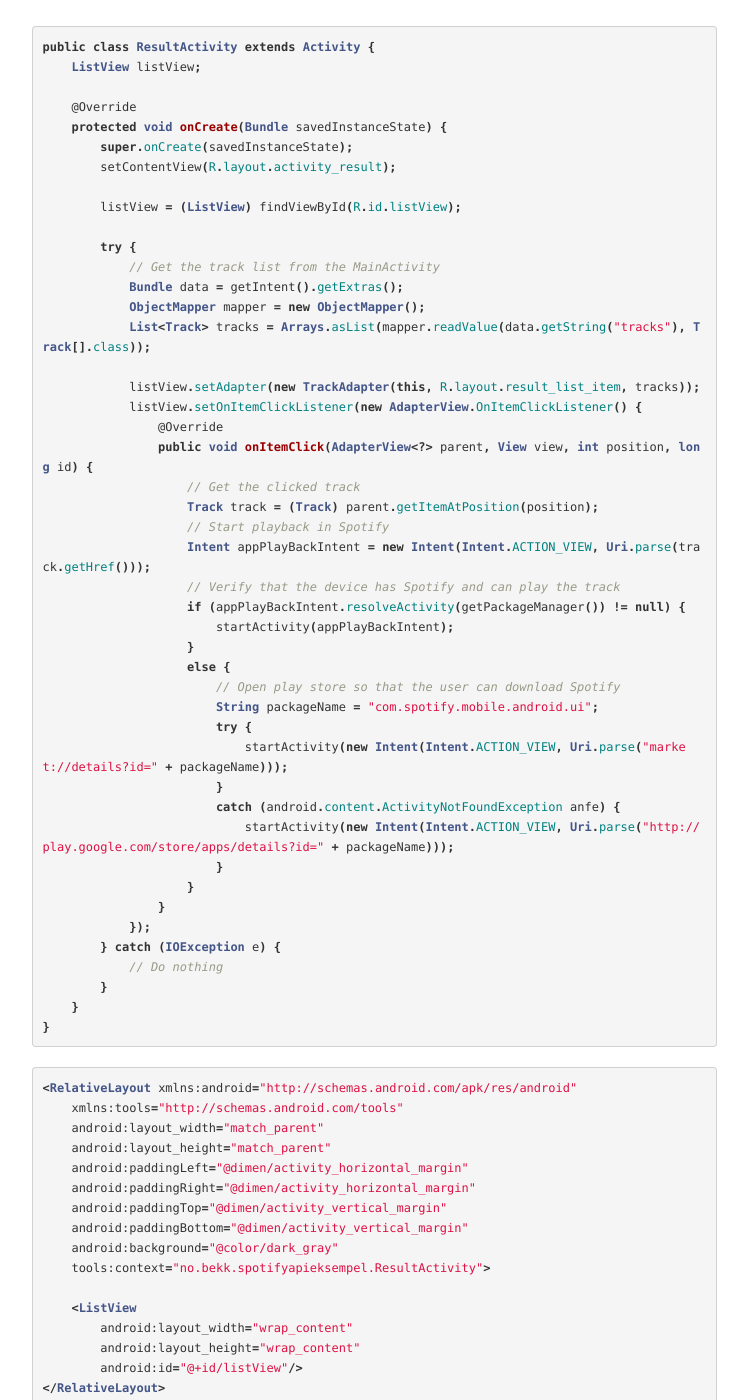
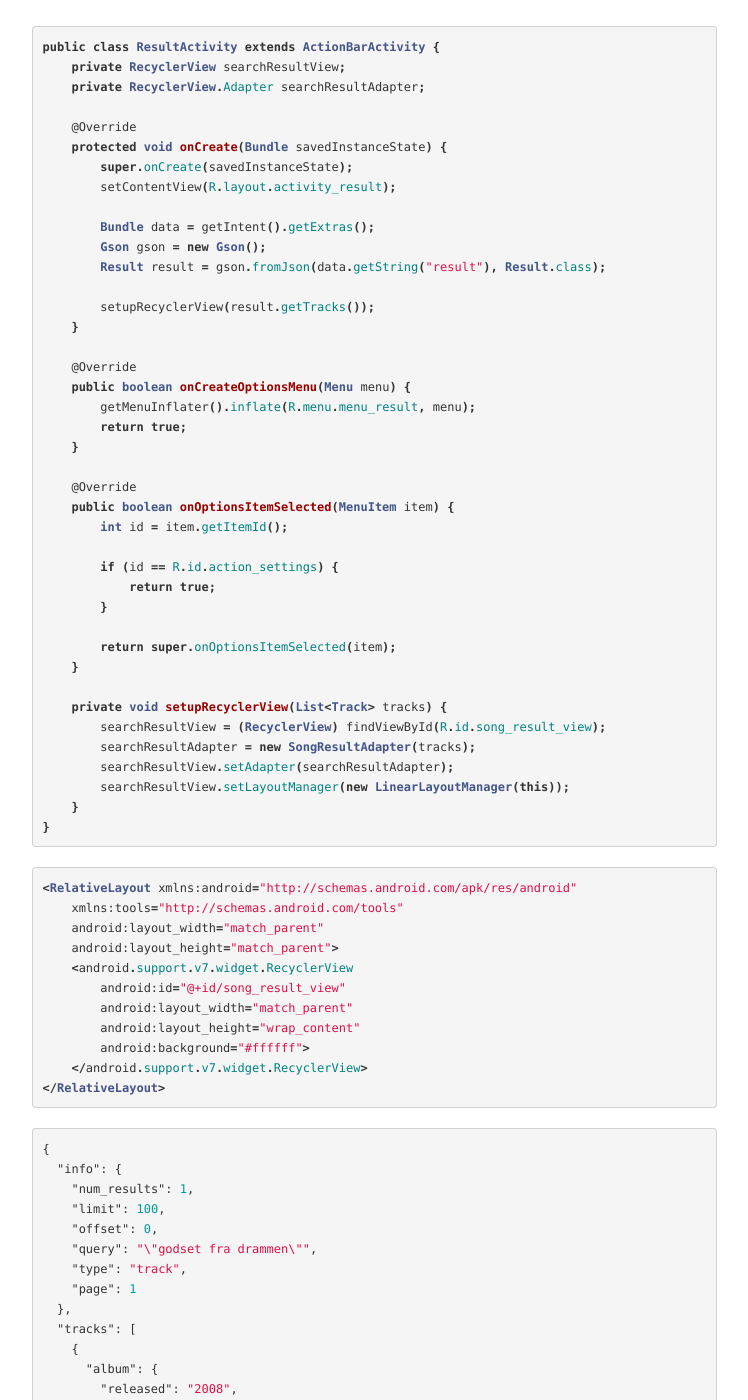
Before and after one commit to bekk/android101, a Jekyll site: the page built from docs/pages/manuscript.html, in a window 1280 px wide and 1400 px high, scrolled down 4128 px. Shown: the whole window, without its empty margins (68-816 px from the left). Built offline with Jekyll 4.4.1, drawn with Linux system fonts in a browser that asks for light colours; Markdown is read by kramdown in place of the engine named in the settings.

Commit message:
Updated manuscript

```diff
--- a/docs/pages/manuscript.html
+++ b/docs/pages/manuscript.html
@@ -199,49 +199,44 @@ android:layout_below="@id/song_text"
 
 <h3> ResultActivity</h3>
 {% highlight java %}
-public class ResultActivity extends Activity {
-    ListView listView;
+public class ResultActivity extends ActionBarActivity {
+    private RecyclerView searchResultView;
+    private RecyclerView.Adapter searchResultAdapter;
 
     @Override
     protected void onCreate(Bundle savedInstanceState) {
         super.onCreate(savedInstanceState);
         setContentView(R.layout.activity_result);
 
-        listView = (ListView) findViewById(R.id.listView);
+        Bundle data = getIntent().getExtras();
+        Gson gson = new Gson();
+        Result result = gson.fromJson(data.getString("result"), Result.class);
 
-        try {
-            // Get the track list from the MainActivity
-            Bundle data = getIntent().getExtras();
-            ObjectMapper mapper = new ObjectMapper();
-            List<Track> tracks = Arrays.asList(mapper.readValue(data.getString("tracks"), Track[].class));
+        setupRecyclerView(result.getTracks());
+    }
 
-            listView.setAdapter(new TrackAdapter(this, R.layout.result_list_item, tracks));
-            listView.setOnItemClickListener(new AdapterView.OnItemClickListener() {
-                @Override
-                public void onItemClick(AdapterView<?> parent, View view, int position, long id) {
-                    // Get the clicked track
-                    Track track = (Track) parent.getItemAtPosition(position);
-                    // Start playback in Spotify
-                    Intent appPlayBackIntent = new Intent(Intent.ACTION_VIEW, Uri.parse(track.getHref()));
-                    // Verify that the device has Spotify and can play the track
-                    if (appPlayBackIntent.resolveActivity(getPackageManager()) != null) {
-                        startActivity(appPlayBackIntent);
-                    }
-                    else {
-                        // Open play store so that the user can download Spotify
-                        String packageName = "com.spotify.mobile.android.ui";
-                        try {
-                            startActivity(new Intent(Intent.ACTION_VIEW, Uri.parse("market://details?id=" + packageName)));
-                        }
-                        catch (android.content.ActivityNotFoundException anfe) {
-                            startActivity(new Intent(Intent.ACTION_VIEW, Uri.parse("http://play.google.com/store/apps/details?id=" + packageName)));
-                        }
-                    }
-                }
-            });
-        } catch (IOException e) {
-            // Do nothing
+    @Override
+    public boolean onCreateOptionsMenu(Menu menu) {
+        getMenuInflater().inflate(R.menu.menu_result, menu);
+        return true;
+    }
+
+    @Override
+    public boolean onOptionsItemSelected(MenuItem item) {
+        int id = item.getItemId();
+
+        if (id == R.id.action_settings) {
+            return true;
         }
+
+        return super.onOptionsItemSelected(item);
+    }
+
+    private void setupRecyclerView(List<Track> tracks) {
+        searchResultView = (RecyclerView) findViewById(R.id.song_result_view);
+        searchResultAdapter = new SongResultAdapter(tracks);
+        searchResultView.setAdapter(searchResultAdapter);
+        searchResultView.setLayoutManager(new LinearLayoutManager(this));
     }
 }
 {% endhighlight %}
@@ -249,21 +244,19 @@ public class ResultActivity extends Activity {
 <RelativeLayout xmlns:android="http://schemas.android.com/apk/res/android"
     xmlns:tools="http://schemas.android.com/tools"
     android:layout_width="match_parent"
-    android:layout_height="match_parent"
-    android:paddingLeft="@dimen/activity_horizontal_margin"
-    android:paddingRight="@dimen/activity_horizontal_margin"
-    android:paddingTop="@dimen/activity_vertical_margin"
-    android:paddingBottom="@dimen/activity_vertical_margin"
-    android:background="@color/dark_gray"
-    tools:context="no.bekk.spotifyapieksempel.ResultActivity">
-
-    <ListView
-        android:layout_width="wrap_content"
+    android:layout_height="match_parent">
+    <android.support.v7.widget.RecyclerView
+        android:id="@+id/song_result_view"
+        android:layout_width="match_parent"
         android:layout_height="wrap_content"
-        android:id="@+id/listView"/>
+        android:background="#ffffff">
+    </android.support.v7.widget.RecyclerView>
 </RelativeLayout>
 
 {% endhighlight %}
+
+
+
 {% highlight json %}
 {
   "info": {
```
